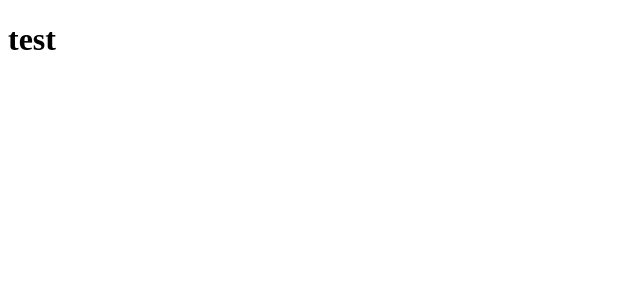
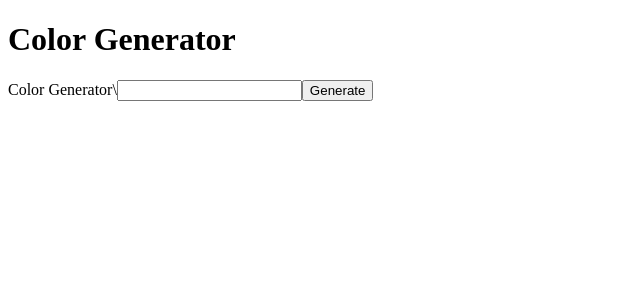
Before and after one commit to Kripu77/color-generator, a React (Create React App) app in the folder color-generator/: page / in a window 1280 px wide. Shown: the top 300 px of the page, without its empty margins (0-640 px from the left). Built offline with nearby package versions, Linux system fonts and the light colour scheme.

Commit message:
Starter files ready

```diff
--- a/color-generator/src/App.js
+++ b/color-generator/src/App.js
@@ -2,9 +2,16 @@ import React from 'react'
 
 const App = () => {
     return (
-        <div>
-            <h1> test</h1>
-        </div>
+        <main>
+            <h1> Color Generator</h1>
+            <section>
+                <form>
+                    <label htmlFor='generator'> Color Generator</label>\
+                    <input type="text" id="generator" name="generator"></input>
+                    <button> Generate</button>
+                </form>
+            </section>
+        </main>
     )
 }
 
```
Also changed, not shown: color-generator/src/CSS/style.css (added).
